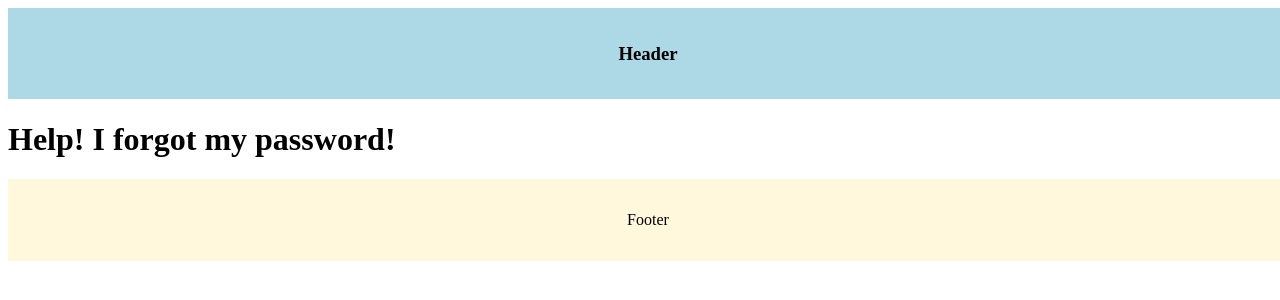
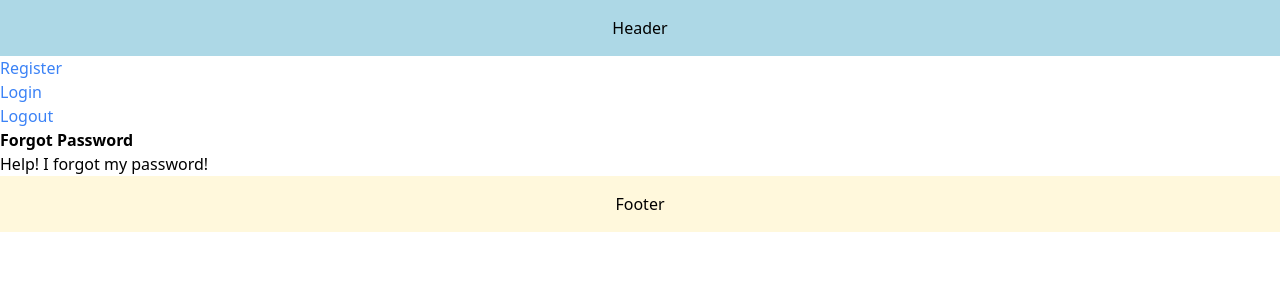
Before and after one commit to faddah/nextjs-codeevolution-routing-demo, a Next.js app: page /forgot-password in a window 1280 px wide. Shown: the top 300 px of the page. Built offline with nearby package versions, Linux system fonts and the light colour scheme.

Commit message:
Created layout for all auth pages, w/ <Link>'s & navLinks to map over as <li>'s.

```diff
--- /dev/null
+++ b/src/app/(auth)/layout.tsx
@@ -0,0 +1,39 @@
+"use client";
+import Link from "next/link";
+import { usePathname } from "next/navigation";
+import "../styles.css";
+
+const navLinks = [
+	{ text: "Register", href: "/register" },
+	{ text: "Login", href: "/login" },
+	{ text: "Logout", href: "/logout" },
+	{ text: "Forgot Password", href: "/forgot-password" },
+];
+
+export default function AuthLayout({
+	children,
+}: {
+	children: React.ReactNode;
+}) {
+	const pathname = usePathname();
+	return (
+		<div>
+			<ul>
+				{navLinks.map((link) => {
+					const isActive = pathname.startsWith(link.href);
+					return (
+						<li key={link.href}>
+							<Link
+								href={link.href}
+								key={link.text}
+								className={isActive ? "font-bold mr-4" : "text-blue-500 mr-4"}>
+								{link.text}
+							</Link>
+						</li>
+					);
+				})}
+			</ul>
+			{children}
+		</div>
+	);
+}
```
